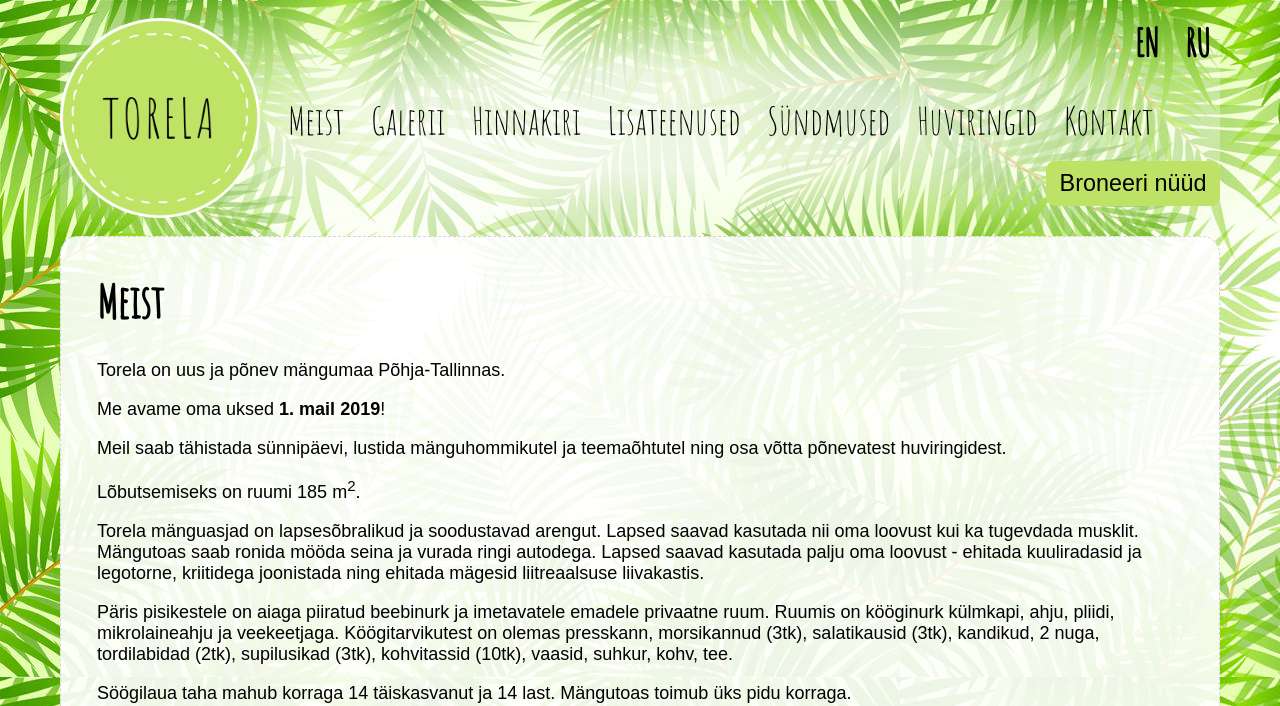
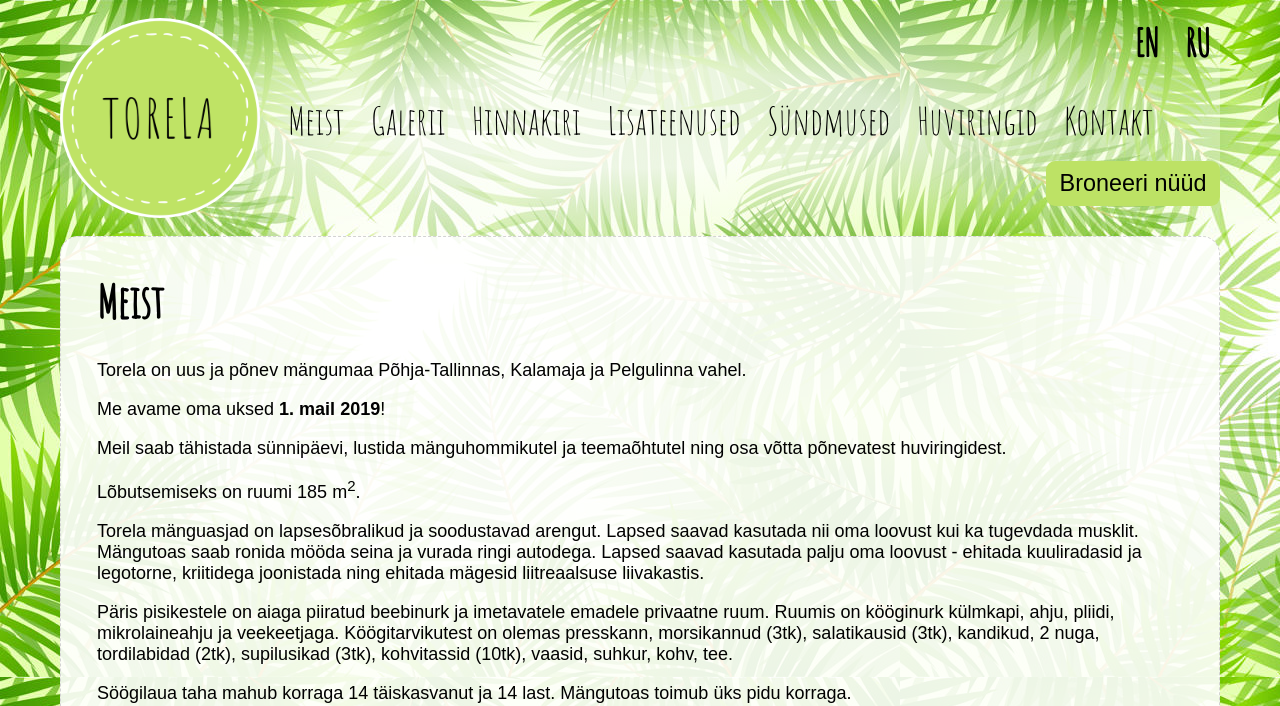
Before and after one commit to mypsik/torela, a Jekyll site: the page built from index.md, in a window 1280 px wide, cut to the strip 0-706 px from the top of the page. Built offline with Jekyll 4.4.1, drawn with Linux system fonts in a browser that asks for light colours; a script that is not in the unit is left out.

Commit message:
add more place names for SEO

```diff
--- a/index.md
+++ b/index.md
@@ -9,7 +9,7 @@ ru: /ru/
 priority: 1.0
 ---
 
-Torela on uus ja põnev mängumaa Põhja-Tallinnas.
+Torela on uus ja põnev mängumaa Põhja-Tallinnas, Kalamaja ja Pelgulinna vahel.
 
 Me avame oma uksed **1. mail 2019**!
 
```
Also changed, not shown: en/index.md (+1 -1 lines), ru/index.md (+1 -1 lines).
